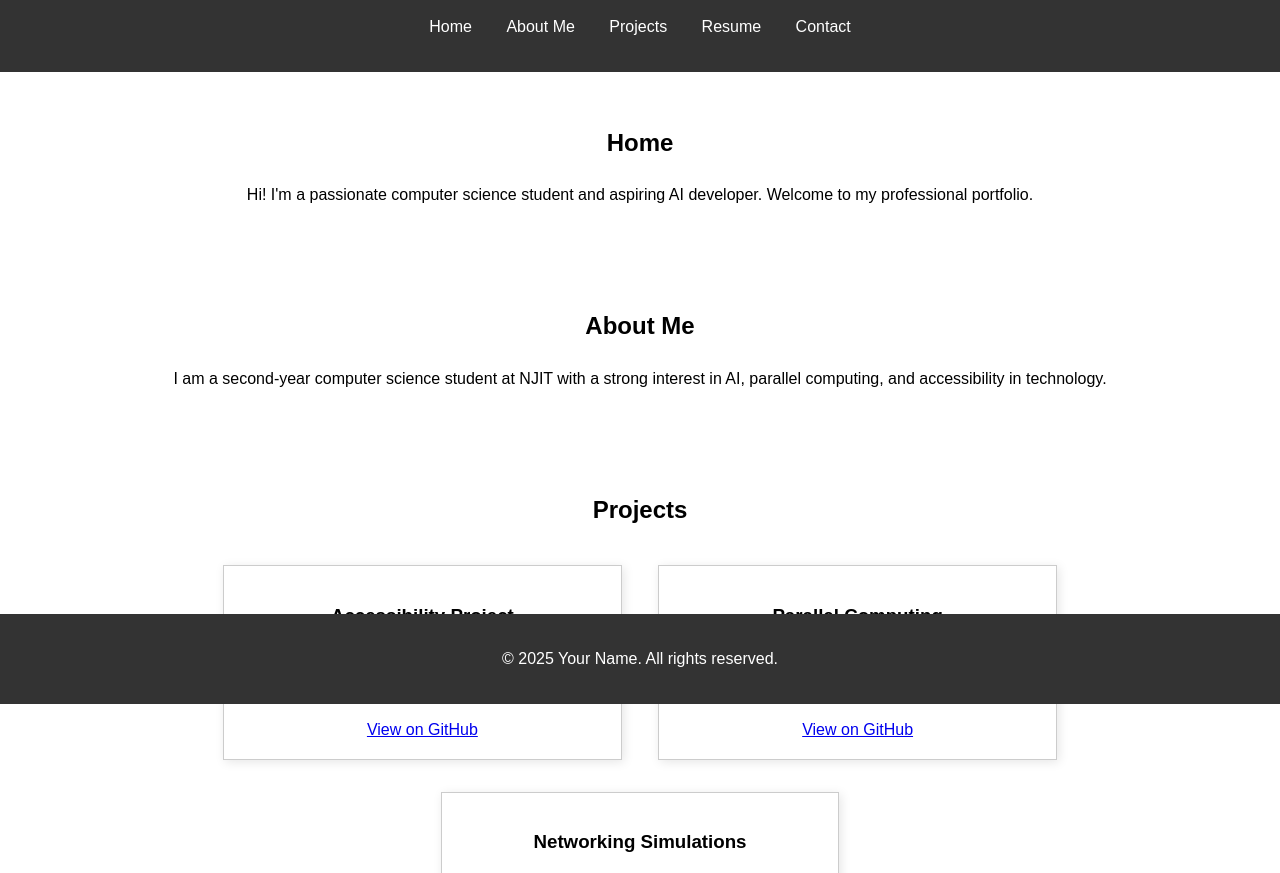
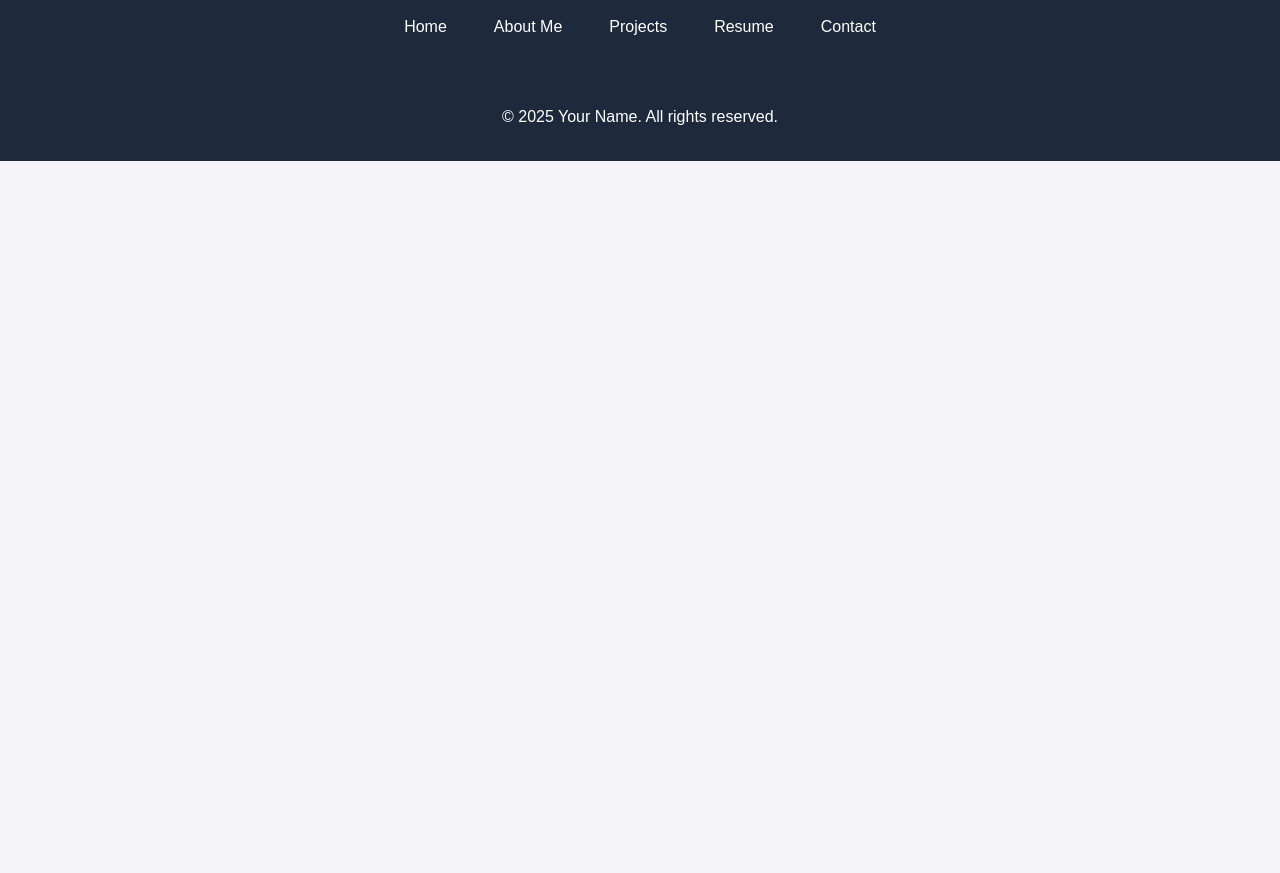
Before and after one commit to nagysfouad/nagyfouad.com, a plain HTML site: page index.html in a window 1280 px wide. Shown: the part 96-969 px from the top of the page. After the commit the page ends 800 px from the top, so only its background shows below. Drawn offline with Linux system fonts and the light colour scheme.

Commit message:
Update index.html

```diff
--- a/index.html
+++ b/index.html
@@ -10,66 +10,60 @@
             margin: 0;
             padding: 0;
             line-height: 1.6;
+            background-color: #f4f4f9;
+            color: #333;
         }
         header {
-            background: #333;
+            background: #1e293b;
             color: #fff;
             padding: 1rem 0;
             text-align: center;
+            position: sticky;
+            top: 0;
+            z-index: 1000;
         }
         nav ul {
             list-style: none;
             padding: 0;
+            display: flex;
+            justify-content: center;
+            gap: 15px;
         }
         nav ul li {
-            display: inline;
-            margin: 0 15px;
+            margin: 0;
         }
         nav ul li a {
             color: #fff;
             text-decoration: none;
+            padding: 0.5rem 1rem;
+            border-radius: 5px;
+            transition: background 0.3s;
+        }
+        nav ul li a:hover {
+            background: #64748b;
         }
         section {
             padding: 2rem;
             text-align: center;
         }
         footer {
-            background: #333;
+            background: #1e293b;
             color: #fff;
             text-align: center;
             padding: 1rem 0;
-            position: fixed;
-            bottom: 0;
-            width: 100%;
         }
-        .project-card {
-            border: 1px solid #ccc;
-            padding: 1rem;
-            margin: 1rem;
-            display: inline-block;
-            width: 30%;
-            box-shadow: 2px 2px 10px rgba(0, 0, 0, 0.1);
-        }
-        .resume-link {
+        .button {
             display: inline-block;
             margin: 1rem 0;
             padding: 1rem 2rem;
-            background: #007BFF;
+            background: #2563eb;
             color: white;
             text-decoration: none;
             border-radius: 5px;
+            transition: background 0.3s;
         }
-        .contact-form input, .contact-form textarea {
-            width: 80%;
-            margin: 0.5rem 0;
-            padding: 0.5rem;
-        }
-        .contact-form button {
-            padding: 0.5rem 2rem;
-            background: #007BFF;
-            color: white;
-            border: none;
-            border-radius: 5px;
+        .button:hover {
+            background: #1d4ed8;
         }
     </style>
 </head>
@@ -78,58 +72,14 @@
         <h1>Welcome to My Portfolio</h1>
         <nav>
             <ul>
-                <li><a href="#home">Home</a></li>
-                <li><a href="#about">About Me</a></li>
-                <li><a href="#projects">Projects</a></li>
-                <li><a href="#resume">Resume</a></li>
-                <li><a href="#contact">Contact</a></li>
+                <li><a href="home.html">Home</a></li>
+                <li><a href="about.html">About Me</a></li>
+                <li><a href="projects.html">Projects</a></li>
+                <li><a href="resume.html">Resume</a></li>
+                <li><a href="contact.html">Contact</a></li>
             </ul>
         </nav>
     </header>
-
-    <section id="home">
-        <h2>Home</h2>
-        <p>Hi! I'm a passionate computer science student and aspiring AI developer. Welcome to my professional portfolio.</p>
-    </section>
-
-    <section id="about">
-        <h2>About Me</h2>
-        <p>I am a second-year computer science student at NJIT with a strong interest in AI, parallel computing, and accessibility in technology.</p>
-    </section>
-
-    <section id="projects">
-        <h2>Projects</h2>
-        <div class="project-card">
-            <h3>Accessibility Project</h3>
-            <p>Worked on enhancing web accessibility for visually impaired users at Colgate.</p>
-            <a href="#">View on GitHub</a>
-        </div>
-        <div class="project-card">
-            <h3>Parallel Computing</h3>
-            <p>Implemented MPI-based programs for efficient data processing.</p>
-            <a href="#">View on GitHub</a>
-        </div>
-        <div class="project-card">
-            <h3>Networking Simulations</h3>
-            <p>Built models to simulate basic networking protocols in Python.</p>
-            <a href="#">View on GitHub</a>
-        </div>
-    </section>
-
-    <section id="resume">
-        <h2>Resume</h2>
-        <a href="resume.pdf" class="resume-link" download>Download My Resume</a>
-    </section>
-
-    <section id="contact">
-        <h2>Contact</h2>
-        <form class="contact-form">
-            <input type="text" name="name" placeholder="Your Name" required><br>
-            <input type="email" name="email" placeholder="Your Email" required><br>
-            <textarea name="message" placeholder="Your Message" rows="5" required></textarea><br>
-            <button type="submit">Send</button>
-        </form>
-    </section>
 
     <footer>
         <p>&copy; 2025 Your Name. All rights reserved.</p>
```
